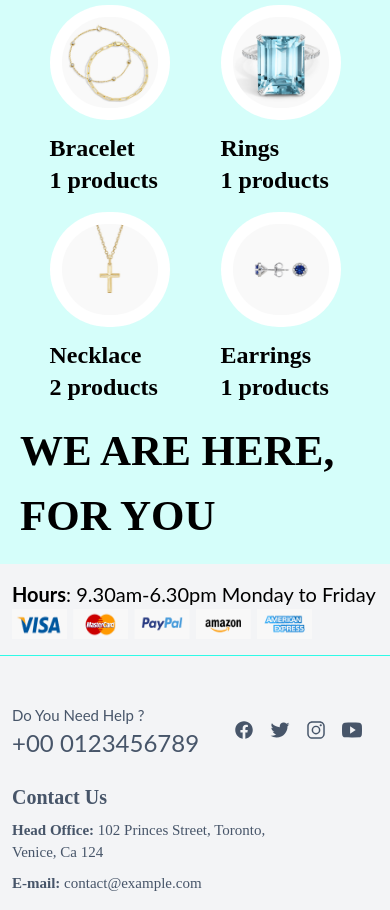
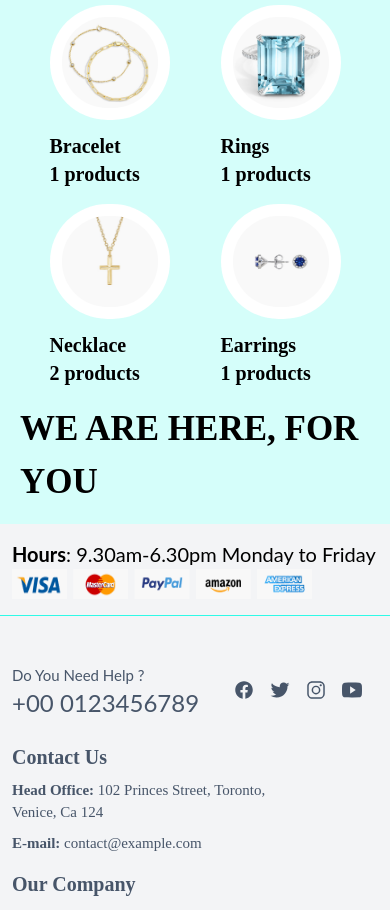
Before and after one commit to Ayotomiwadavid/letscreate-jewelry, a React (Vite) app: page / in a window 390 px wide. Shown: the part 3600-4510 px from the top of the page. Built offline with nearby package versions, Linux system fonts and the light colour scheme; no server answers.

Commit message:
saving progress

```diff
--- a/src/components/_root/home/categories.jsx
+++ b/src/components/_root/home/categories.jsx
@@ -22,11 +22,11 @@ function Categories() {
             src={BraceletImage}
           />
           <div>
-            <span className="text-2xl font-bold font-['Cormorant']">
+            <span className="md:text-2xl text-xl font-bold font-['Cormorant']">
               Bracelet
               <br />
             </span>
-            <span className="text-2xl font-bold font-['Cormorant']">
+            <span className="md:text-2xl text-xl font-bold font-['Cormorant']">
               1 products
             </span>
           </div>
@@ -38,11 +38,11 @@ function Categories() {
             src={BlueDiamondSwingRing}
           />
           <div>
-            <span className="text-2xl font-bold font-['Cormorant']">
+            <span className="md:text-2xl text-xl font-bold font-['Cormorant']">
               Rings
               <br />
             </span>
-            <span className="text-2xl font-bold font-['Cormorant']">
+            <span className="md:text-2xl text-xl font-bold font-['Cormorant']">
               1 products
             </span>
           </div>
@@ -54,11 +54,11 @@ function Categories() {
             src={crossOfLightPendant}
           />
           <div>
-            <span className="text-2xl font-bold font-['Cormorant']">
+            <span className="md:text-2xl text-xl font-bold font-['Cormorant']">
               Necklace
               <br />
             </span>
-            <span className="text-2xl font-bold font-['Cormorant']">
+            <span className="md:text-2xl text-xl font-bold font-['Cormorant']">
               2 products
             </span>
           </div>
@@ -70,18 +70,18 @@ function Categories() {
             src={EraingImage}
           />
           <div>
-            <span className="text-2xl font-bold font-['Cormorant']">
+            <span className="md:text-2xl text-xl font-bold font-['Cormorant']">
               Earrings
               <br />
             </span>
-            <span className="text-2xl font-bold font-['Cormorant']">
+            <span className="md:text-2xl text-xl font-bold font-['Cormorant']">
               1 products
             </span>
           </div>
         </div>
       </div>
 
-      <div className="w-full text-white/opacity-60 text-[43px] md:text-[83px] font-bold font-['Cormorant']">
+      <div className="w-full text-white/opacity-60 text-[35px] md:text-[83px] font-bold font-['Cormorant']">
         WE ARE HERE, FOR{" "} YOU
       </div>
     </section>
```
